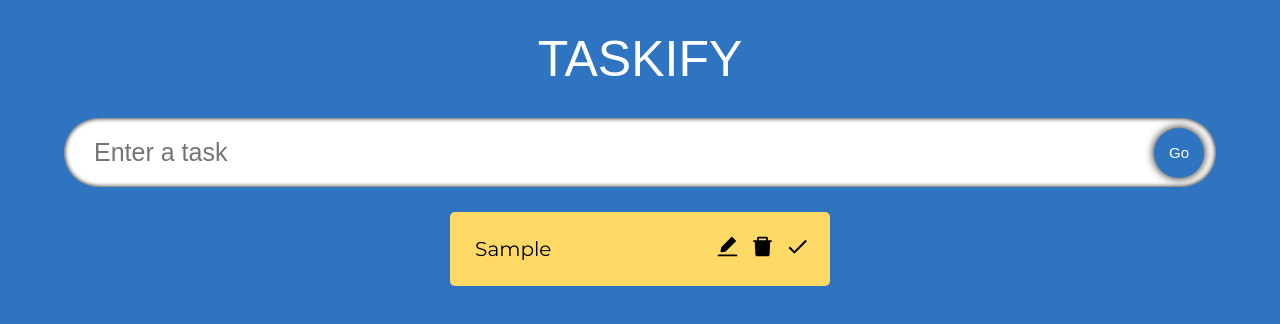
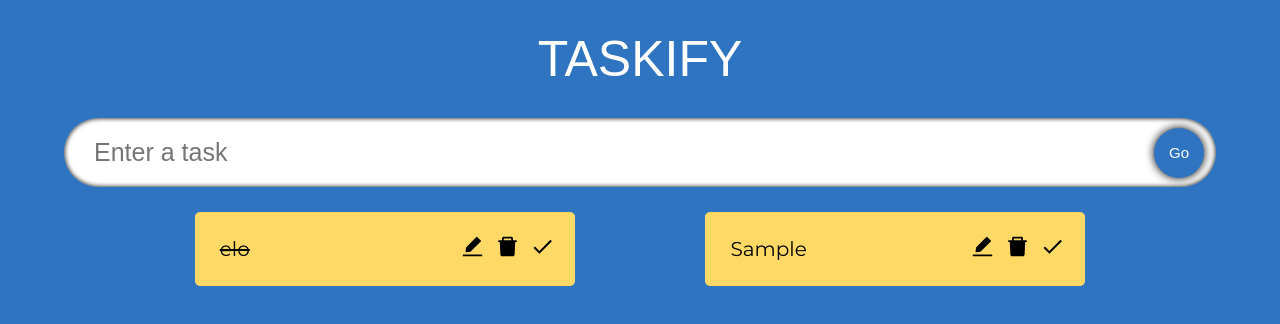
Before and after one commit to alicja1bobko/Taskify-FCC, a React (Create React App) app: page / in a window 1280 px wide. Both pictures are taken after typing "Sample" into the empty fields and a click on the button "Go". Shown: the top 324 px of the page. Built offline with nearby package versions, Linux system fonts and the light colour scheme; a web font is replaced by a local one.

Commit message:
useReducer working but in main file

```diff
--- a/src/App.tsx
+++ b/src/App.tsx
@@ -1,26 +1,108 @@
-import React, { useState } from "react";
+import React, { useEffect, useReducer, useRef, useState } from "react";
 import "./App.css";
-import InputField from "./components/InputField";
-import { TodoList } from "./components/TodoList";
-import { Todo } from "./model";
+import "./components/styles.css";
+import { AiFillEdit, AiFillDelete } from "react-icons/ai";
+import { MdDone } from "react-icons/md";
+import { initialState, TodoReducer } from "./context/reducer";
+import { StateContextProvider } from "./context/StateContext";
 
 const App: React.FC = () => {
-  const [todo, setTodo] = useState<string>("");
-  const [todos, setTodos] = useState<Todo[]>([]);
-  const handleAdd = (e: React.FormEvent) => {
+  const [state, dispatch] = useReducer(TodoReducer, initialState);
+
+  const inputRef = useRef<HTMLInputElement>(null);
+
+  const [edit, setEdit] = useState<boolean>(false);
+  const [editTodo, setEditTodo] = useState<string>("");
+
+  const handleEdit = (e: React.FormEvent, id: number) => {
     e.preventDefault();
-    if (todo) {
-      setTodos([...todos, { id: Date.now(), todo, isDone: false }]);
-      setTodo("");
-    }
+    dispatch({ type: "edit", payload: { id: id, text: editTodo } });
+    setEdit(false);
   };
 
+  useEffect(() => {
+    taskRef.current?.focus();
+  }, [edit]);
+
+  const taskRef = useRef<HTMLInputElement>(null);
+
   return (
-    <div className="App">
-      <span className="heading">Taskify</span>
-      <InputField todo={todo} setTodo={setTodo} handleAdd={handleAdd} />
-      <TodoList todos={todos} setTodos={setTodos} />
-    </div>
+    <StateContextProvider>
+      <div className="App">
+        <span className="heading">Taskify</span>
+
+        {/* InputField */}
+        <form
+          className="input"
+          onSubmit={(e) => {
+            e.preventDefault();
+            dispatch({ type: "add", payload: state.todo });
+            inputRef.current?.blur();
+          }}
+        >
+          <input
+            ref={inputRef}
+            type="input"
+            placeholder="Enter a task"
+            className="input__box"
+            value={state.todo}
+            onChange={(e) => {
+              dispatch({ type: "updateInputText", payload: e.target.value });
+            }}
+          />
+          <button className="input__submit" type="submit">
+            Go
+          </button>
+        </form>
+        {/* end of input field */}
+        {/* todo list */}
+        <div className="todos">
+          {state.todos.map((todo) => (
+            <form
+              className="todos__single"
+              onSubmit={(e) => handleEdit(e, todo.id)}
+              //handleEdit(e, todo.id)}
+            >
+              {edit ? (
+                <input
+                  ref={taskRef}
+                  value={editTodo}
+                  onChange={(e) => setEditTodo(e.target.value)}
+                  className="todos__single--text"
+                />
+              ) : todo.isDone ? (
+                <s className="todos__single--text">{todo.todo}</s>
+              ) : (
+                <span className="todos__single--text">{todo.todo}</span>
+              )}
+
+              <span
+                className="icon"
+                onClick={() => {
+                  if (!edit && !todo.isDone) {
+                    setEdit(!edit);
+                  }
+                }}
+              >
+                <AiFillEdit />
+              </span>
+              <span
+                className="icon"
+                onClick={() => dispatch({ type: "remove", payload: todo.id })}
+              >
+                <AiFillDelete />
+              </span>
+              <span
+                className="icon"
+                onClick={() => dispatch({ type: "done", payload: todo.id })}
+              >
+                <MdDone />
+              </span>
+            </form>
+          ))}
+        </div>
+      </div>
+    </StateContextProvider>
   );
 };
 
--- a/src/components/SingleTodo.tsx
+++ b/src/components/SingleTodo.tsx
@@ -1,4 +1,4 @@
-import React from "react";
+import React, { useState, useRef, useEffect } from "react";
 import { Todo } from "../model";
 import { AiFillEdit, AiFillDelete } from "react-icons/ai";
 import { MdDone } from "react-icons/md";
@@ -10,16 +10,63 @@
 }
 
 const SingleTodo = ({ todo, todos, setTodos }: Props) => {
+  const [edit, setEdit] = useState<boolean>(false);
+  const [editTodo, setEditTodo] = useState<string>(todo.todo);
+
+  const handleDone = (id: number) => {
+    setTodos(
+      todos.map((todo) =>
+        todo.id === id ? { ...todo, isDone: !todo.isDone } : todo
+      )
+    );
+  };
+
+  const handleDelete = (id: number) => {
+    setTodos(todos.filter((todo) => todo.id !== id));
+  };
+
+  const handleEdit = (e: React.FormEvent, id: number) => {
+    e.preventDefault();
+    setTodos(
+      todos.map((todo) => (todo.id === id ? { ...todo, todo: editTodo } : todo))
+    );
+    setEdit(false);
+  };
+
+  useEffect(() => {
+    inputRef.current?.focus();
+  }, [edit]);
+
+  const inputRef = useRef<HTMLInputElement>(null);
   return (
-    <form className="todos__single">
-      <span className="todos__single--text">{todo.todo}</span>
-      <span className="icon">
+    <form className="todos__single" onSubmit={(e) => handleEdit(e, todo.id)}>
+      {edit ? (
+        <input
+          ref={inputRef}
+          value={editTodo}
+          onChange={(e) => setEditTodo(e.target.value)}
+          className="todos__single--text"
+        />
+      ) : todo.isDone ? (
+        <s className="todos__single--text">{todo.todo}</s>
+      ) : (
+        <span className="todos__single--text">{todo.todo}</span>
+      )}
+
+      <span
+        className="icon"
+        onClick={() => {
+          if (!edit && !todo.isDone) {
+            setEdit(!edit);
+          }
+        }}
+      >
         <AiFillEdit />
       </span>
-      <span className="icon">
+      <span className="icon" onClick={() => handleDelete(todo.id)}>
         <AiFillDelete />
       </span>
-      <span className="icon">
+      <span className="icon" onClick={() => handleDone(todo.id)}>
         <MdDone />
       </span>
     </form>
--- /dev/null
+++ b/src/context/StateContext.tsx
@@ -0,0 +1,24 @@
+import React from "react";
+import { createContext, useReducer } from "react";
+import { Actions, TodoReducer, initialState, AppState } from "./reducer";
+
+const StateContext = createContext<{
+  state: AppState;
+  dispatch: React.Dispatch<Actions>;
+}>({
+  state: initialState,
+  dispatch: () => null,
+});
+
+export const StateContextProvider = ({
+  children,
+}: {
+  children: React.ReactNode;
+}): JSX.Element => {
+  const [state, dispatch] = useReducer(TodoReducer, initialState);
+  return (
+    <StateContext.Provider value={{ state, dispatch }}>
+      {children}
+    </StateContext.Provider>
+  );
+};
--- /dev/null
+++ b/src/context/reducer.tsx
@@ -0,0 +1,91 @@
+import { Todo } from "../model";
+// import { AppState } from "./StateContext";
+
+export type AppState = {
+  todo: string;
+  todos: Todo[];
+};
+
+export const initialState: AppState = {
+  todo: "",
+  todos: [
+    {
+      id: 1,
+      todo: "elo",
+      isDone: true,
+    },
+  ],
+};
+
+export type Actions =
+  | {
+      type: "add";
+      payload: string;
+    }
+  | {
+      type: "remove";
+      payload: number;
+    }
+  | {
+      type: "done";
+      payload: number;
+    }
+  | {
+      type: "edit";
+      payload: {
+        text: string;
+        id: number;
+      };
+    }
+  | {
+      type: "updateInputText";
+      payload: string;
+    };
+
+export const TodoReducer = (state: AppState, action: Actions): AppState => {
+  switch (action.type) {
+    case "add":
+      return {
+        todo: "",
+        todos: [
+          ...state.todos,
+          { id: Date.now(), todo: action.payload, isDone: false },
+        ],
+      };
+    case "remove":
+      return {
+        ...state,
+        todos: [...state.todos.filter((todo) => todo.id !== action.payload)],
+      };
+
+    case "done":
+      return {
+        ...state,
+        todos: [
+          ...state.todos.map((todo) =>
+            todo.id === action.payload
+              ? { ...todo, isDone: !todo.isDone }
+              : todo
+          ),
+        ],
+      };
+    case "edit":
+      return {
+        ...state,
+        todos: [
+          ...state.todos.map((todo) =>
+            todo.id === action.payload.id
+              ? { ...todo, todo: action.payload.text }
+              : todo
+          ),
+        ],
+      };
+    case "updateInputText":
+      return {
+        todo: action.payload,
+        todos: state.todos,
+      };
+    default:
+      return state;
+  }
+};
```
Also changed, not shown: src/model.ts (line endings or trailing spaces).
